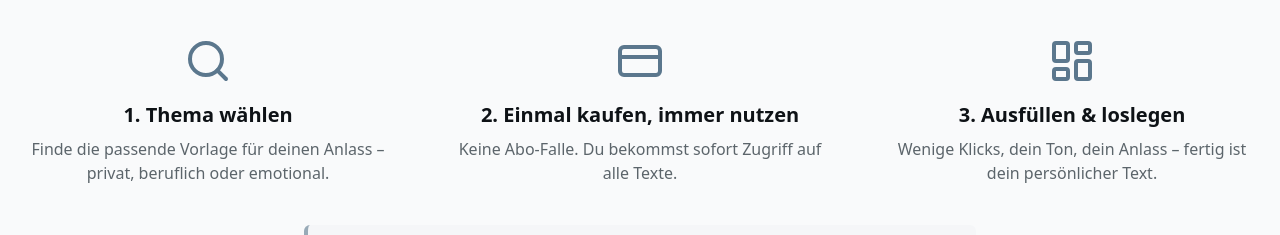
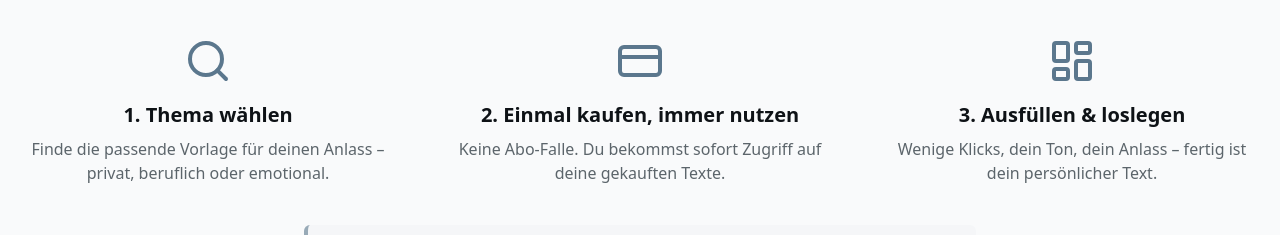
Before and after one commit to Mokkini/prompthaus-dashboard, a Next.js app: page / in a window 1280 px wide. Shown: the part 1420-1655 px from the top of the page. Built offline with nearby package versions, Linux system fonts and the light colour scheme; no server answers.

Commit message:
Kleinigkeiten

```diff
--- a/app/(public)/page.js
+++ b/app/(public)/page.js
@@ -118,7 +118,7 @@ export default async function LandingPage() {
                   <CreditCard size={48} className="mb-4 text-primary" />
                   <h3 className="text-xl font-semibold mb-2">2. Einmal kaufen, immer nutzen</h3>
                   <p className="text-muted-foreground">
-                    Keine Abo-Falle. Du bekommst sofort Zugriff auf alle Texte.
+                  Keine Abo-Falle. Du bekommst sofort Zugriff auf deine gekauften Texte.
                   </p>
                 </div>
                 <div className="flex flex-col items-center">
--- a/components/PromptInteraction.js
+++ b/components/PromptInteraction.js
@@ -160,7 +160,7 @@ export default function PromptInteraction({ promptData, slug }) {
               <SelectContent>
                 {/* --- ENTFERNT: SelectItem mit value="" ist nicht erlaubt --- */}
                 {/* {!isRequired && !placeholder && <SelectItem value="">Keine Auswahl</SelectItem>} */}
-                {placeholder && <SelectItem value="" disabled>{placeholder}</SelectItem>}
+                {/* {placeholder && <SelectItem value="" disabled>{placeholder}</SelectItem>} */} {/* <-- DIESE ZEILE ENTFERNT */}
                 {selectOptions.map((option) => (
                   <SelectItem key={option.key || option.value} value={option.value}>
                     {option.label}
```
